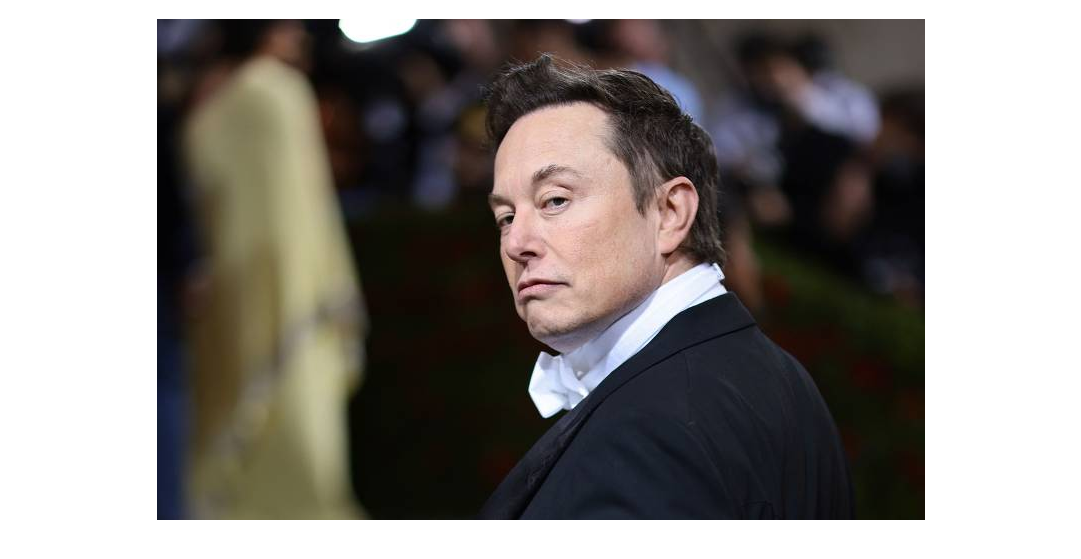
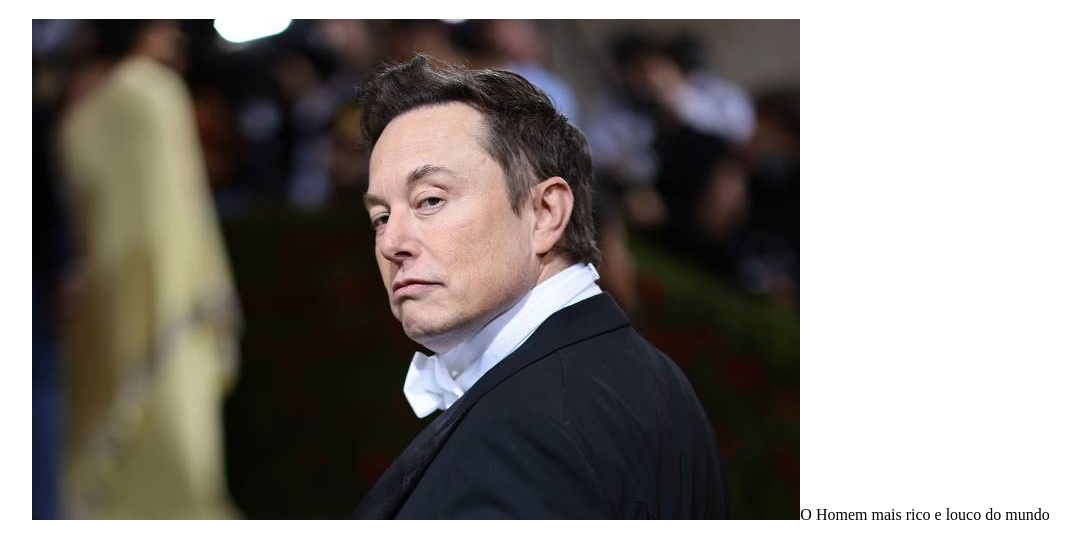
Before and after one commit to TLean07/INW2MIA, a plain HTML site: page pageteste/index.html in a window 1280 px wide. Shown: the part 61-620 px from the top of the page, without its empty margins (99-1180 px from the left). Drawn offline with Linux system fonts and the light colour scheme.

Commit message:
SEGUNDO COMMIT NA BRANCH TESTE

```diff
--- a/pageteste/index.html
+++ b/pageteste/index.html
@@ -9,6 +9,7 @@
     <center>
         <h1>Exemplo de uso de Branchs</h1>
         <img src="img/elon.jpg"
+        <h2>O Homem mais rico e louco do mundo</h2>
     </center>
 </body>
 </html>
```
